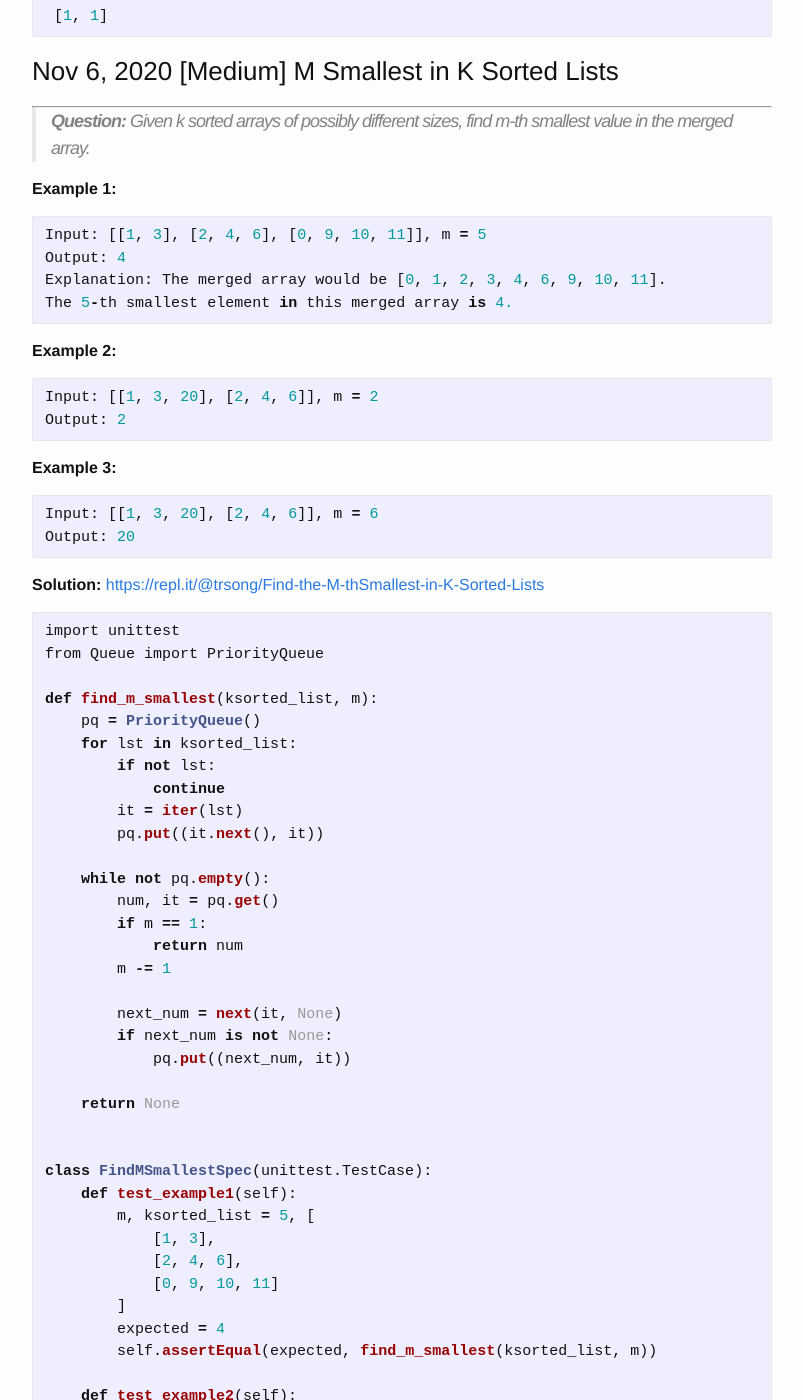
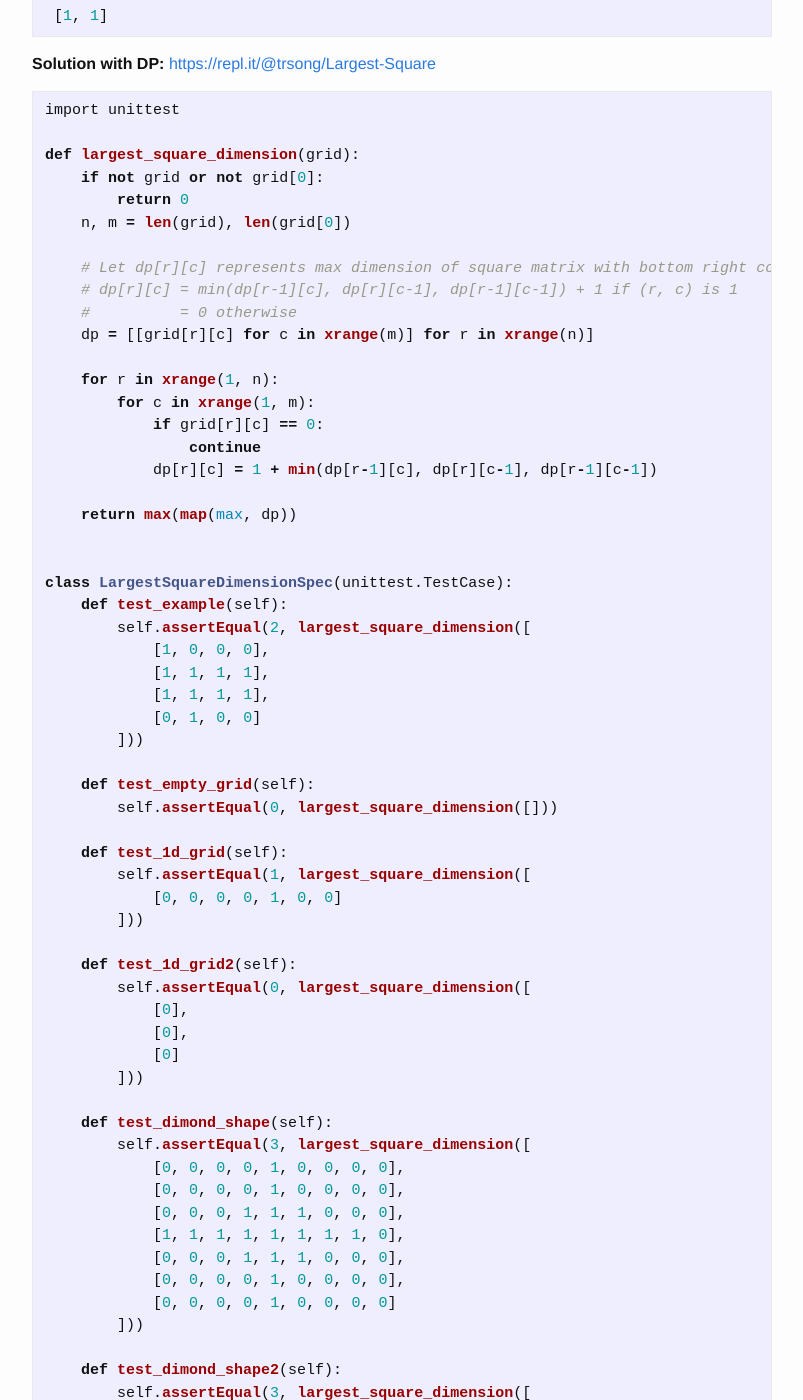
Before and after one commit to trsong/trsong.github.io, a Jekyll site: the page built from _posts/2020-11-01-DailyQuestionsAug.md, in a window 1280 px wide and 1400 px high, scrolled down 1037 px. Shown: the whole window, without its empty margins (238-1041 px from the left). Built offline with Jekyll 4.4.1, drawn with Linux system fonts in a browser that asks for light colours; some of the changed text lies outside the part shown.

Commit message:
Add solution to Nov 7 question and add Nov 8 question.

````diff
--- a/_posts/2020-11-01-DailyQuestionsAug.md
+++ b/_posts/2020-11-01-DailyQuestionsAug.md
@@ -35,6 +35,98 @@ Given the following matrix:
 Return 2. As the following 1s form the largest square matrix containing only 1s:
  [1, 1],
  [1, 1]
+```
+
+**Solution with DP:** [https://repl.it/@trsong/Largest-Square](https://repl.it/@trsong/Largest-Square)
+```py
+import unittest
+
+def largest_square_dimension(grid):
+    if not grid or not grid[0]:
+        return 0
+    n, m = len(grid), len(grid[0])
+
+    # Let dp[r][c] represents max dimension of square matrix with bottom right corner at (r, c)
+    # dp[r][c] = min(dp[r-1][c], dp[r][c-1], dp[r-1][c-1]) + 1 if (r, c) is 1
+    #          = 0 otherwise
+    dp = [[grid[r][c] for c in xrange(m)] for r in xrange(n)]
+
+    for r in xrange(1, n):
+        for c in xrange(1, m):
+            if grid[r][c] == 0:
+                continue
+            dp[r][c] = 1 + min(dp[r-1][c], dp[r][c-1], dp[r-1][c-1])
+
+    return max(map(max, dp))
+
+
+class LargestSquareDimensionSpec(unittest.TestCase):
+    def test_example(self):
+        self.assertEqual(2, largest_square_dimension([
+            [1, 0, 0, 0],
+            [1, 1, 1, 1],
+            [1, 1, 1, 1],
+            [0, 1, 0, 0]
+        ]))
+
+    def test_empty_grid(self):
+        self.assertEqual(0, largest_square_dimension([]))
+
+    def test_1d_grid(self):
+        self.assertEqual(1, largest_square_dimension([
+            [0, 0, 0, 0, 1, 0, 0]
+        ]))
+
+    def test_1d_grid2(self):
+        self.assertEqual(0, largest_square_dimension([
+            [0],
+            [0],
+            [0]
+        ]))
+
+    def test_dimond_shape(self):
+        self.assertEqual(3, largest_square_dimension([
+            [0, 0, 0, 0, 1, 0, 0, 0, 0],
+            [0, 0, 0, 0, 1, 0, 0, 0, 0],
+            [0, 0, 0, 1, 1, 1, 0, 0, 0],
+            [1, 1, 1, 1, 1, 1, 1, 1, 0],
+            [0, 0, 0, 1, 1, 1, 0, 0, 0],
+            [0, 0, 0, 0, 1, 0, 0, 0, 0],
+            [0, 0, 0, 0, 1, 0, 0, 0, 0]
+        ]))
+
+    def test_dimond_shape2(self):
+        self.assertEqual(3, largest_square_dimension([
+            [0, 1, 0, 0, 1, 0, 0, 1, 0],
+            [0, 0, 1, 0, 1, 0, 1, 0, 0],
+            [0, 0, 0, 1, 1, 1, 0, 0, 0],
+            [1, 1, 1, 1, 1, 1, 1, 1, 0],
+            [0, 0, 0, 1, 1, 1, 0, 0, 0],
+            [0, 0, 1, 0, 1, 0, 1, 0, 0],
+            [0, 1, 0, 0, 1, 0, 0, 1, 0]
+        ]))
+
+    def test_square_on_edge(self):
+        self.assertEqual(2, largest_square_dimension([
+            [0, 1, 0],
+            [1, 1, 0],
+            [1, 1, 0]
+        ]))
+
+    def test_dense_matrix(self):
+        self.assertEqual(3, largest_square_dimension([
+            [0, 1, 1, 0, 1],
+            [1, 1, 0, 1, 0],
+            [0, 1, 1, 1, 0],
+            [1, 1, 1, 1, 0],
+            [1, 1, 1, 1, 1],
+            [0, 0, 0, 0, 0]
+        ]))
+
+
+
+if __name__ == '__main__':
+    unittest.main(exit=False)
 ```
 
 
````
Also changed, not shown: _posts/2019-04-01-DailyQuestionsByCategory.md (+28 -0 lines).
